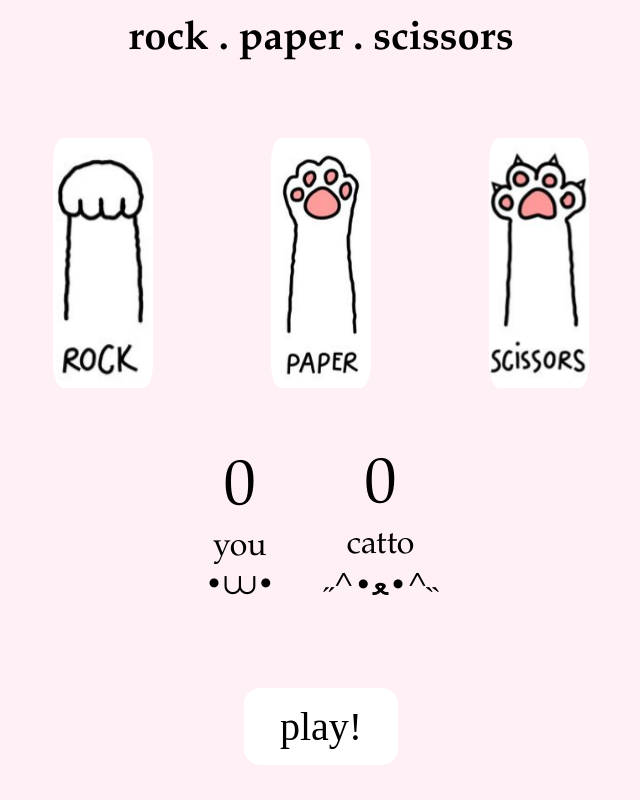
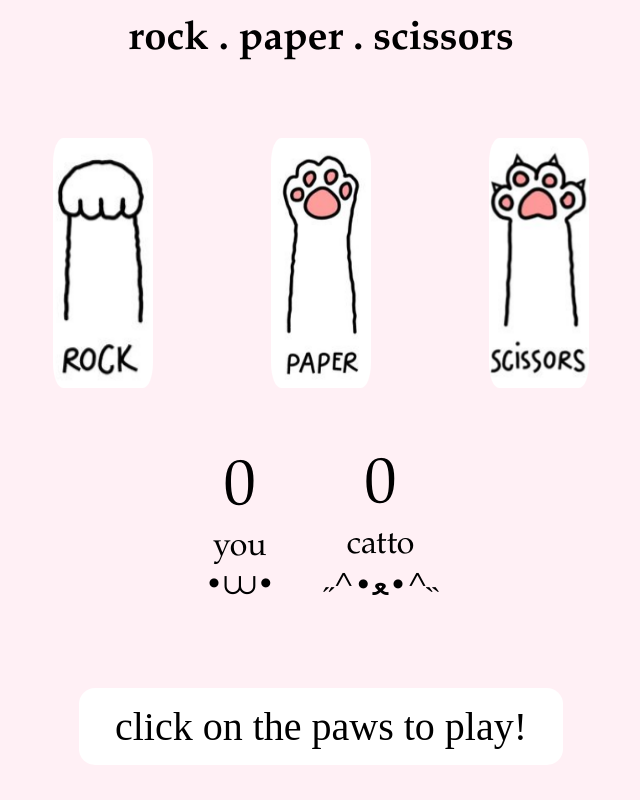
Before and after one commit to jhumursantra/rock-paper-scissors, a plain HTML site: page index.html in a window 1280 px wide. Shown: the whole page, without its empty margins (319-959 px from the left). Drawn offline with Linux system fonts and the light colour scheme.

Commit message:
Update index.html

```diff
--- a/index.html
+++ b/index.html
@@ -33,7 +33,7 @@
     </div>
 
     <div class="msg-container">
-        <p id="msg">&nbsp play! &nbsp</p>
+        <p id="msg">&nbsp click on the paws to play! &nbsp</p>
     </div>
     <div id="fireworks-container"></div>
     <script src="script.js"></script>
```
